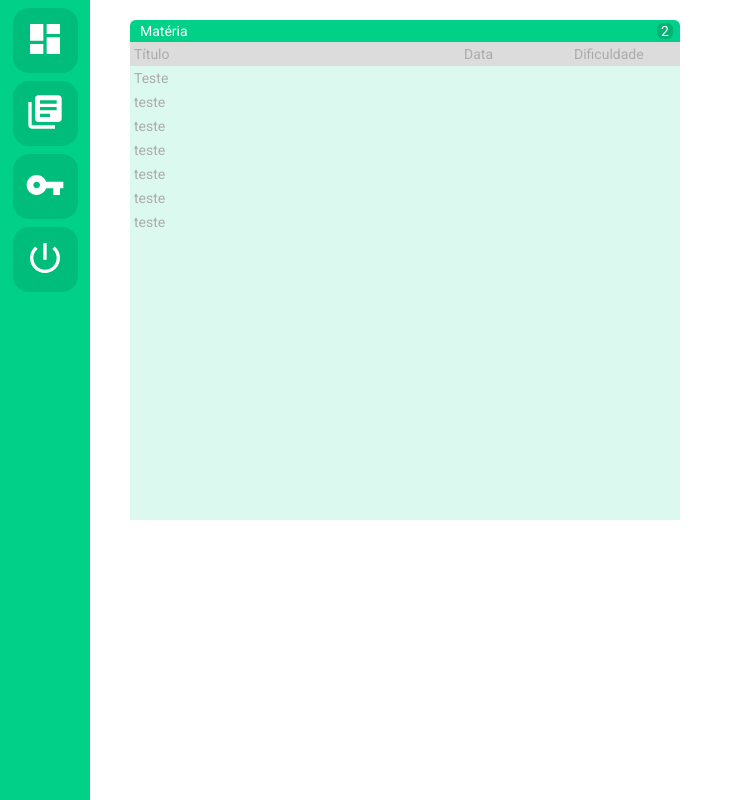
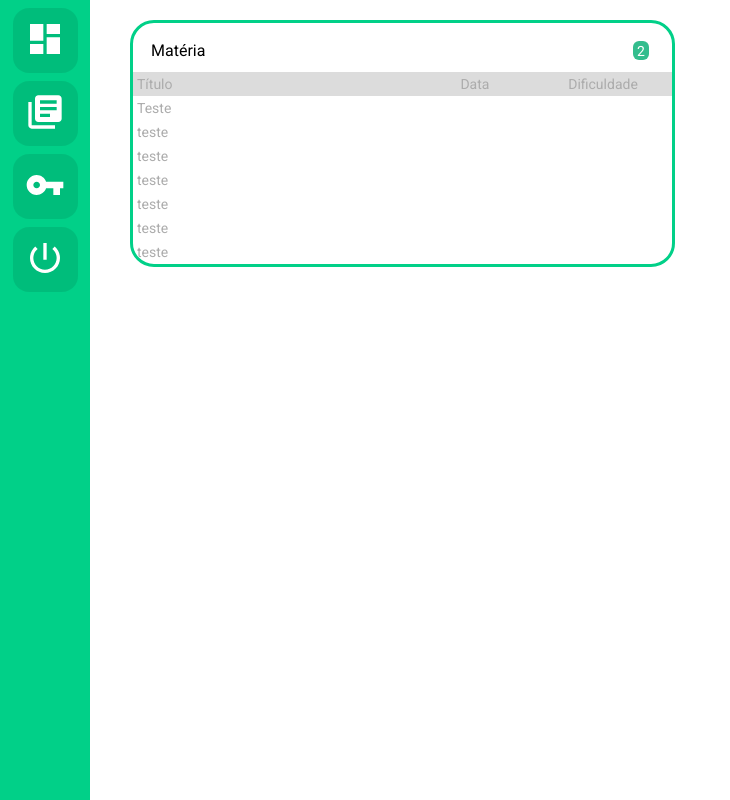
Before and after one commit to GioF/Tubiba-front, a React (Create React App) app: page /dashboard in a window 1280 px wide. Shown: the whole page, without its empty margins (0-730 px from the left). Built offline with nearby package versions, Linux system fonts and the light colour scheme.

Commit message:
minor fixes

```diff
--- a/src/components/DashboardCard/index.js
+++ b/src/components/DashboardCard/index.js
@@ -4,7 +4,7 @@ import { Container, Content } from './styles';
 
 export default function DashboardCard(props) {
   return (
-    <Container>
+    <Container gridArea={props.gridArea}>
       <header>
         {props.title}
       </header>
--- a/src/components/DashboardCard/styles.js
+++ b/src/components/DashboardCard/styles.js
@@ -1,19 +1,19 @@
 import styled from 'styled-components';
 
 export const Container = styled.div`
-  /*
-  border: 2px solid #01D088;
-  border-radius: 6px;
-  */
-  color: #FFF;
-  background-color: #01d08824;
+  border: 3px solid #01D088;
+  border-radius: 24px;
+
+  color: #000;
+
+  grid-area: ${props => props.gridArea};
 
   width: 100%;
+  max-height:100%;
 
   header {
-    background-color: #01D088;
-    border-radius: 6px 6px 0px 0px;
-    padding: 3px 2px 3px 10px;
+    font-size: 16px;
+    padding: 18px 18px 12px 18px;
 
     display: flex;
     justify-content: space-between;
@@ -23,5 +23,5 @@ export const Container = styled.div`
 export const Content = styled.div`
   color: #acacac;
 
-  height: calc(100% - 10px - 13px);
+  height: calc(100%);
 `;
--- a/src/pages/Dashboard/styles.js
+++ b/src/pages/Dashboard/styles.js
@@ -57,10 +57,17 @@ export const Content = styled.div `
   left: +90px;
 
   display: grid;
-  grid-gap: 10px;
+  grid-gap: 20px;
   grid-template-columns: 1fr 1fr;
-  grid-template-rows: 2fr 1fr;
+  grid-template-rows: 1fr 2fr;
   grid-template-areas: "st gr"
                        "ex ex"
 
 `;
+
+export const Horizontally = styled.div`
+  display: flex;
+  flex-direction: row;
+  justify-content: space-around;
+  height: 100%;
+`;
```
